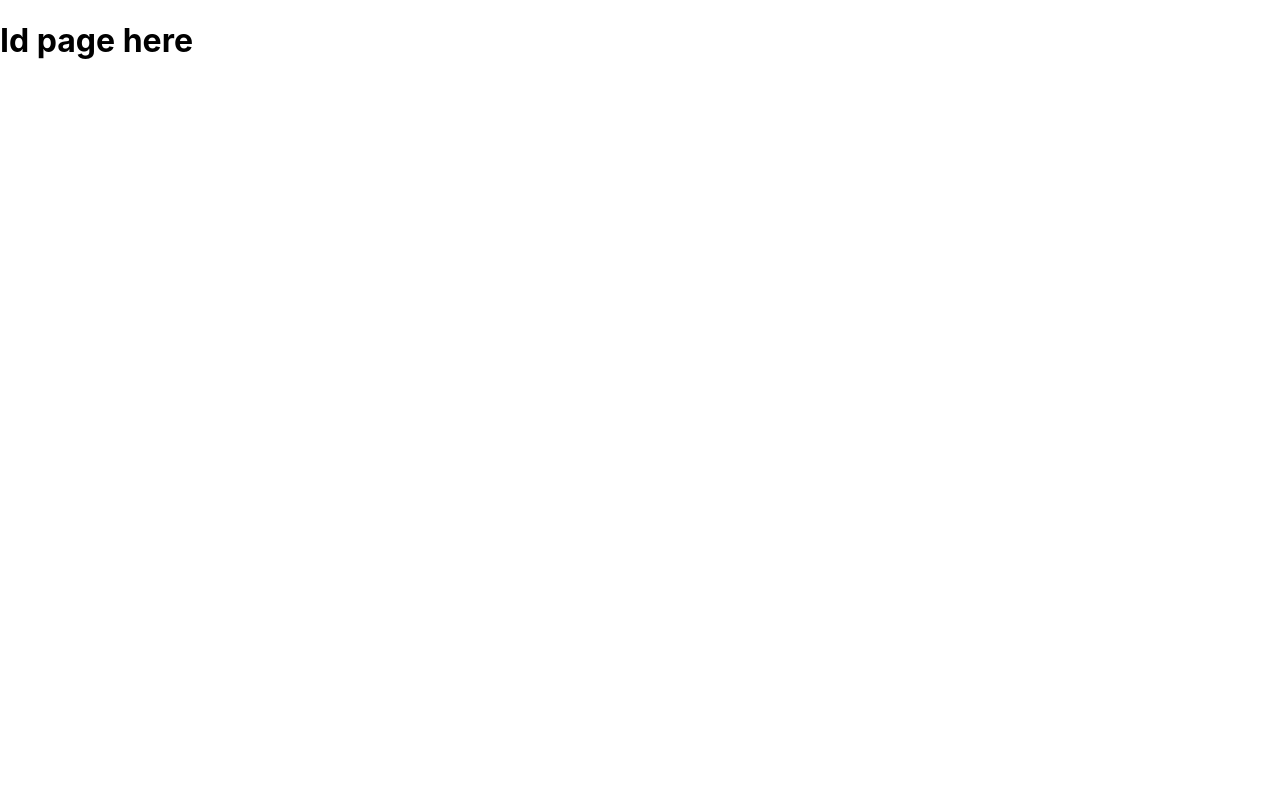
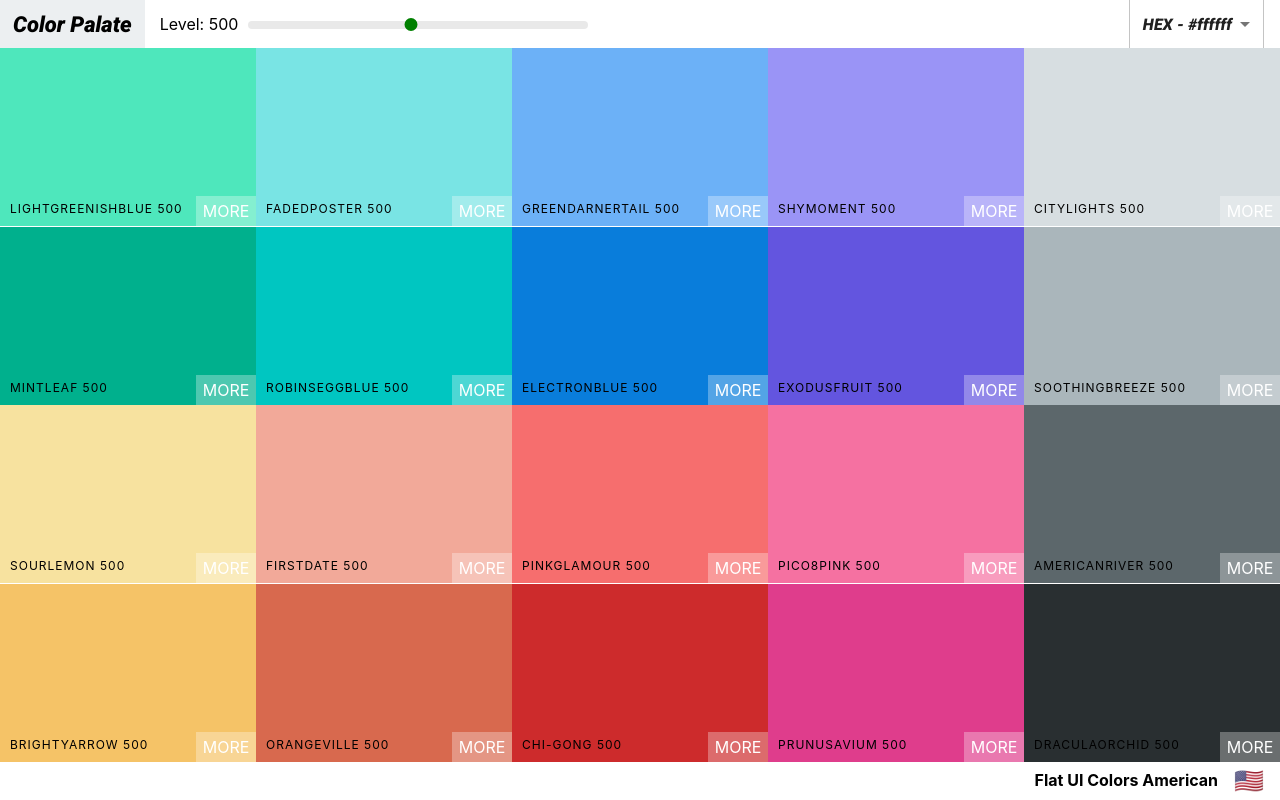
Before and after one commit to dbaramo/color-palette, a React (Create React App) app: page /palette/flat-ui-colors-american in a window 1280 px wide. Built offline with nearby package versions, Linux system fonts and the light colour scheme.

Commit message:
added PaletteList and Links

```diff
--- a/src/App.js
+++ b/src/App.js
@@ -1,16 +1,29 @@
+import { Component } from "react";
 import { Route, Switch } from "react-router-dom";
 import Palette from "./Palette";
+import PaletteList from "./PaletteList";
 import seedColors from "./seedColors";
 import { generatePalette } from "./colorHelpers";
 
-function App() {
+class App extends Component {
+
+  findPalette(id){
+    return seedColors.find(function(palette){
+      return palette.id === id
+    });
+  }
+
+  render(){
     return (
       <Switch>
-      <Route exact path="/" render={() => <h1>/ route</h1>}/>
+        <Route exact path="/" render={() => <PaletteList palettes={seedColors} />}/>
         <Route
           exact
           path="/palette/:id"
-        render={() => <h1>Id page here</h1>}
+          render={routeProps => (
+            <Palette
+              palette={generatePalette(this.findPalette(routeProps.match.params.id))}
+            />)}
         />
       </Switch>
       // <div className="App">
@@ -19,4 +32,6 @@
     );
   }
 
+}
+
 export default App;
--- a/src/Navbar.js
+++ b/src/Navbar.js
@@ -1,4 +1,5 @@
 import { Component } from "react";
+import { Link } from "react-router-dom";
 import Select from '@mui/material/Select';
 import MenuItem from '@mui/material/MenuItem';
 import Snackbar from '@mui/material/Snackbar';
@@ -35,7 +36,7 @@
         return (
             <header className="Navbar">
                 <div className="logo">
-                    <a href="#">Color Palate</a>
+                    <Link to="/">Color Palate</Link>
                 </div>
                 <div className="slider-container">
                     <span>Level: {level}</span>
--- /dev/null
+++ b/src/PaletteList.js
@@ -0,0 +1,25 @@
+import { Component } from "react";
+import { Link } from "react-router-dom";
+
+class PaletteList extends Component {
+
+    render() {
+
+        const { palettes } = this.props;
+
+        return (
+            <div>
+                <h1>Palette Colors</h1>
+                {
+                    palettes.map(palette => (
+                        <p>
+                            <Link to={`/palette/${palette.id}`}>{palette.paletteName}</Link>
+                        </p>
+                    ))
+                }
+            </div>
+        )
+    }
+}
+
+export default PaletteList;
```
Lines whose indentation alone changed are shown as unchanged.
